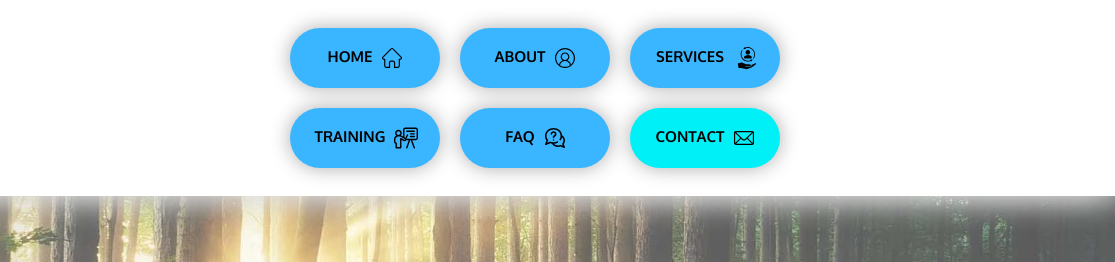
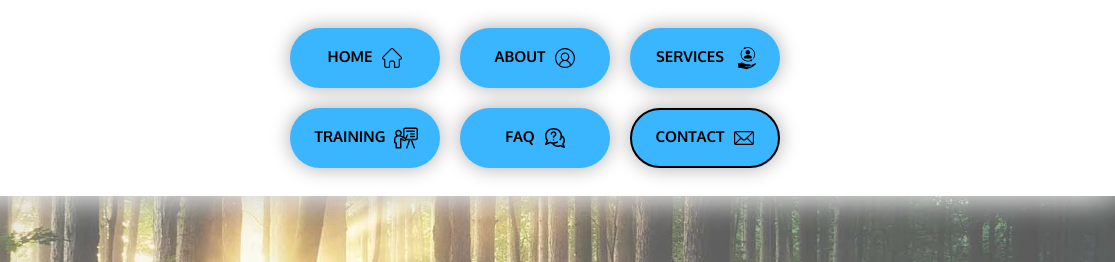
Before and after one commit to SasanTazayoni/Integrate, a website built with Parcel: page index.html in a window 1280 px wide. Shown: the top 262 px of the page, 165-1280 px from the left. Built offline with nearby package versions, Linux system fonts and the light colour scheme.

Commit message:
Trial and error with nav bar buttons.

```diff
--- a/CSS/styles.css
+++ b/CSS/styles.css
@@ -589,6 +589,10 @@ a {
   vertical-align: middle;
 }
 
+.nav__contact__btn {
+  border: 2px solid black;
+}
+
 .nav__toggler {
   border-radius: 7.5px;
   cursor: pointer;
--- a/index.html
+++ b/index.html
@@ -87,7 +87,7 @@
         <li>
           <a href="#">
             <div class="icon-btn">
-              <button class="btn btn--primary nav__button">
+              <button class="btn btn--secondary nav__button nav__contact__btn">
                 Contact
                 <svg class="icon">
                   <use xlink:href="images/integratesprite.svg#contact"></use>
```
